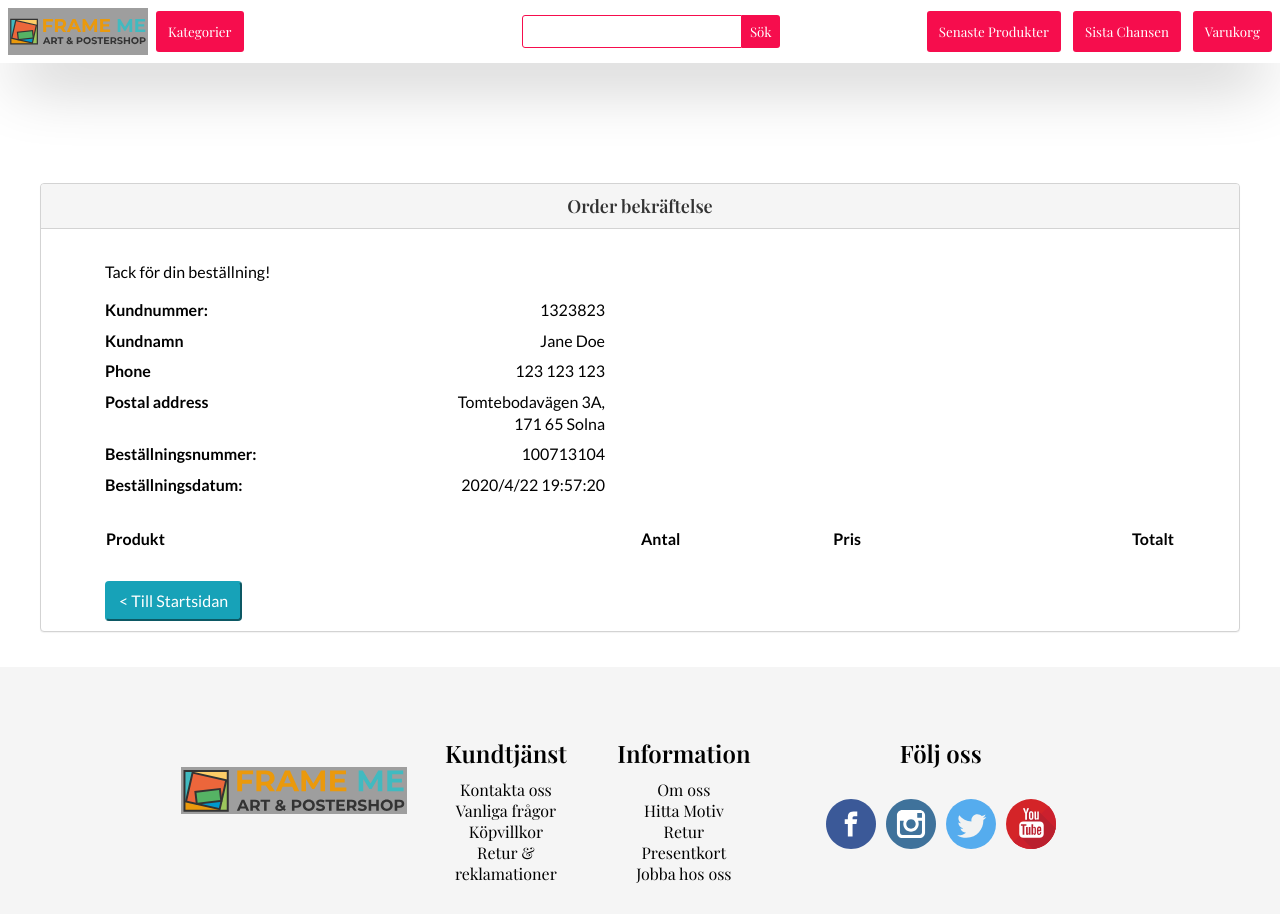
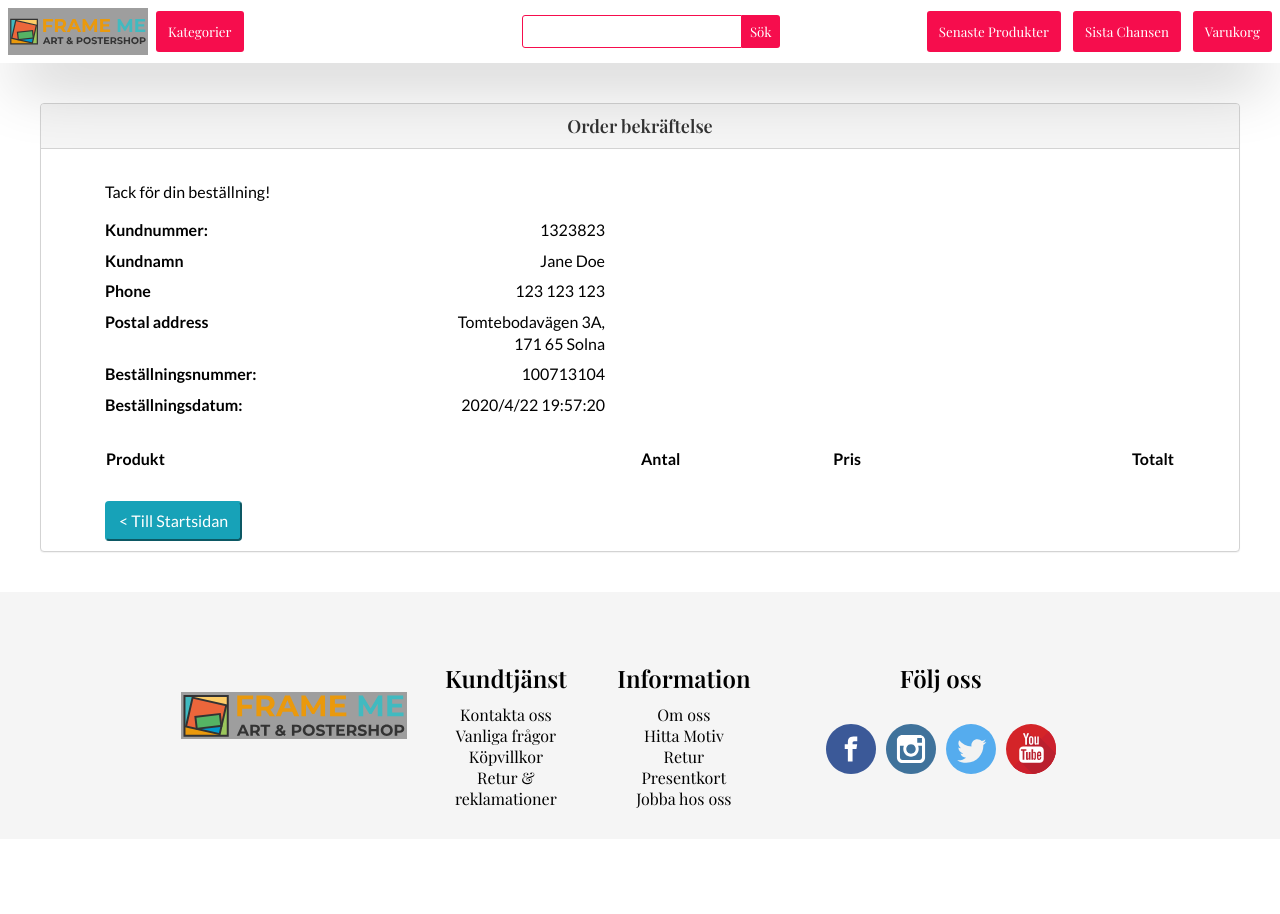
Before and after one commit to Dmitrijv/fend19-frontendproject-shop, a PHP site: page /order.php in a window 1280 px wide. After the commit the page ends 808 px from the top, so only its background shows below. Run offline with PHP 8.4, Linux system fonts and the light colour scheme; data that the repository does not hold is empty; grey boxes are pictures that could not be loaded.

Commit message:
adjustment for order.php, little flaw in IE

```diff
--- a/css/style.css
+++ b/css/style.css
@@ -2150,14 +2165,22 @@ div.product > div > button:nth-child(4) {
   grid-template-rows: 250px 100px;
 }
 
-@supports (display: grid) {
+@supports ((display: -ms-grid) or (display: grid)) {
   .searchContent .grid-box .grid-2 {
     height: 50px;
   }
 }
 
+#order-body {
+  min-height: 100vh;
+}
+
+#order-body .footer {
+  margin-top: auto;
+}
+
 #order-main {
-  margin: 40px auto 0;
+  margin: 0 auto;
 }
 
 #order-main p,
@@ -2184,22 +2207,20 @@ div.product > div > button:nth-child(4) {
   display: block;
 }
 
+@media all and (-ms-high-contrast: none) {
+  /* IE11 */
+  *::-ms-backdrop,
+  #order-main {
+    margin: 60px auto 0;
+  }
+}
+
+/* when it come to big screen, fix footer in case there is too little content, check the case if too many content
+Failed, no better solution for now. */
 section.order-confirmation {
   overflow: hidden;
   font-size: 16px;
-  margin: 12vh 40px 35px;
-}
-
-@media screen and (min-width: 800px) {
-  section.order-confirmation {
-    margin: 10vh 40px 35px;
-  }
-}
-
-@media screen and (min-width: 1280px) {
-  section.order-confirmation {
-    margin: 10vh auto 35px;
-  }
+  margin: 5vh 40px;
 }
 
 section.order-confirmation .panel-heading {
@@ -2306,6 +2327,8 @@ section.order-confirmation .btn {
  -webkit-box-shadow 0.15s ease-in-out;
   transition: color 0.15s ease-in-out, background-color 0.15s ease-in-out, border-color 0.15s ease-in-out,
  -webkit-box-shadow 0.15s ease-in-out;
+  -o-transition: color 0.15s ease-in-out, background-color 0.15s ease-in-out, border-color 0.15s ease-in-out,
+ box-shadow 0.15s ease-in-out;
   transition: color 0.15s ease-in-out, background-color 0.15s ease-in-out, border-color 0.15s ease-in-out,
  box-shadow 0.15s ease-in-out;
   transition: color 0.15s ease-in-out, background-color 0.15s ease-in-out, border-color 0.15s ease-in-out,
--- a/order.php
+++ b/order.php
@@ -10,7 +10,7 @@
     <link rel="stylesheet" href="css/style.css">
 </head>
 
-<body>
+<body id="order-body">
 
     <span class="hamburger__bar-wrapper">
         <span class="hamburger__bar"></span>
--- a/sass/pages/_order.scss
+++ b/sass/pages/_order.scss
@@ -1,5 +1,13 @@
+#order-body {
+  min-height: 100vh;
+
+  .footer {
+    margin-top: auto;
+  }
+}
+
 #order-main {
-  margin: 40px auto 0;
+  margin: 0 auto;
 
   p,
   tr,
@@ -28,18 +36,37 @@
   // margin: 0 auto;
 }
 
+@media all and (-ms-high-contrast: none) {
+
+  /* IE11 */
+  *::-ms-backdrop,
+  #order-main {
+    margin: 60px auto 0; //mobile
+  }
+}
+
+/* when it come to big screen, fix footer in case there is too little content, check the case if too many content
+Failed, no better solution for now.
+Maybe SCSS funtion if will work for this, to be done later.*/
+// @media all and (-ms-high-contrast: none) and (min-width: 800px) {
+//   #order-body>.footer {
+//     position: absolute;
+//     bottom: 0;
+//   }
+// }
+
 section.order-confirmation {
   overflow: hidden;
   font-size: 16px;
-  margin: 12vh 40px 35px;
+  margin: 5vh 40px;
 
-  @media screen and (min-width: 800px) {
-    margin: 10vh 40px 35px;
-  }
+  // @media screen and (min-width: 800px) {
+  //   margin: 10vh 40px 35px;
+  // }
 
-  @media screen and (min-width: 1280px) {
-    margin: 10vh auto 35px;
-  }
+  // @media screen and (min-width: 1280px) {
+  //   margin: 10vh auto 35px;
+  // }
 
   .panel-heading {
     text-align: center;
@@ -116,7 +143,7 @@ section.order-confirmation {
       text-align: left;
     }
 
-    tr + tr {
+    tr+tr {
       border-top: 1px dashed grey;
     }
 
```
Also changed, not shown: other parts of css/style.css (+34 -12 lines), 1 other file.
